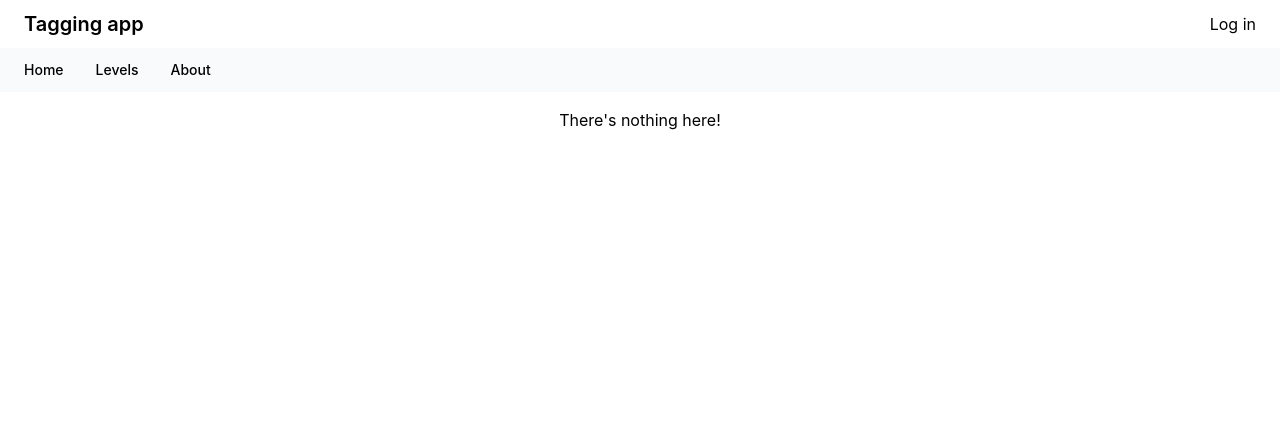
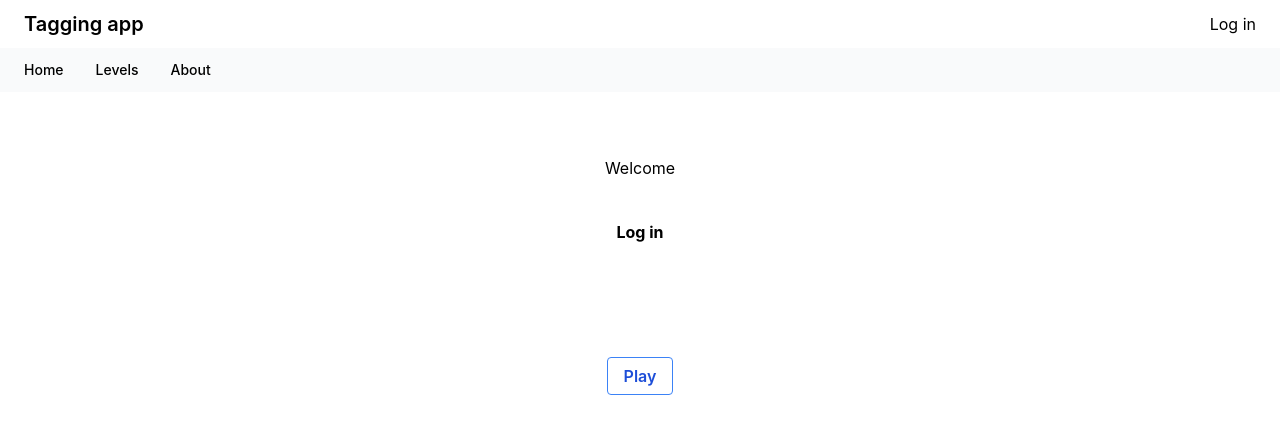
Before and after one commit to Zaltman/tagging-app, a React (Create React App) app: page /welcome in a window 1280 px wide. Shown: the top 434 px of the page. Built offline with nearby package versions, Linux system fonts and the light colour scheme; no server answers.

Commit message:
Add welcome screen after login success

```diff
--- a/src/App.js
+++ b/src/App.js
@@ -13,6 +13,7 @@ import Level1 from './components/Level1';
 import Register from './components/Register';
 import Login from './components/Login';
 import Navibar from './components/Navibar';
+import Welcome from './components/Welcome';
 import { initializeApp } from 'firebase/app';
 import { getFirestore, collection, getDocs } from 'firebase/firestore/lite';
 import { getAuth, onAuthStateChanged, signOut } from 'firebase/auth';
@@ -78,6 +79,7 @@ export default function App() {
           <Route path="/level1" element={<Level1 />} />
           <Route path="/login" element={<Login />} />
           <Route path="/userpage" element={<Userpage />} />
+          <Route path="/welcome" element={<Welcome />} />
 
           <Route
             path="*"
--- a/src/components/Login.js
+++ b/src/components/Login.js
@@ -25,7 +25,7 @@ export default function Login() {
         console.log('ain');
         const user = userCredential.user;
         console.log(user);
-        window.location.href = '/';
+        window.location.href = '/welcome';
       })
       .catch((error) => {
         console.log('nain');
@@ -46,7 +46,7 @@ export default function Login() {
         const token = credential.accessToken;
         // The signed-in user info.
         const user = result.user;
-        window.location.href = '/';
+        window.location.href = '/welcome';
 
         // ...
       })
--- /dev/null
+++ b/src/components/Welcome.js
@@ -0,0 +1,20 @@
+import { Link } from 'react-router-dom';
+import { useSelector } from 'react-redux';
+
+export default function Welcome() {
+  const userEmail = useSelector((state) => state.userEmail);
+  return (
+    <div className="flex flex-col items-center justify-center m-8">
+      <div className="m-8">Welcome</div>
+      <div className="font-bold rounded m-2"> {userEmail} </div>
+      <div className="font-bold rounded-lg m-28 text-center">
+        <Link
+          to={'/gamepage'}
+          className="g-transparent hover:bg-blue-500 text-blue-700 font-semibold m-16 hover:text-white py-2 px-4 border border-blue-500 hover:border-transparent rounded"
+        >
+          Play
+        </Link>
+      </div>
+    </div>
+  );
+}
```
